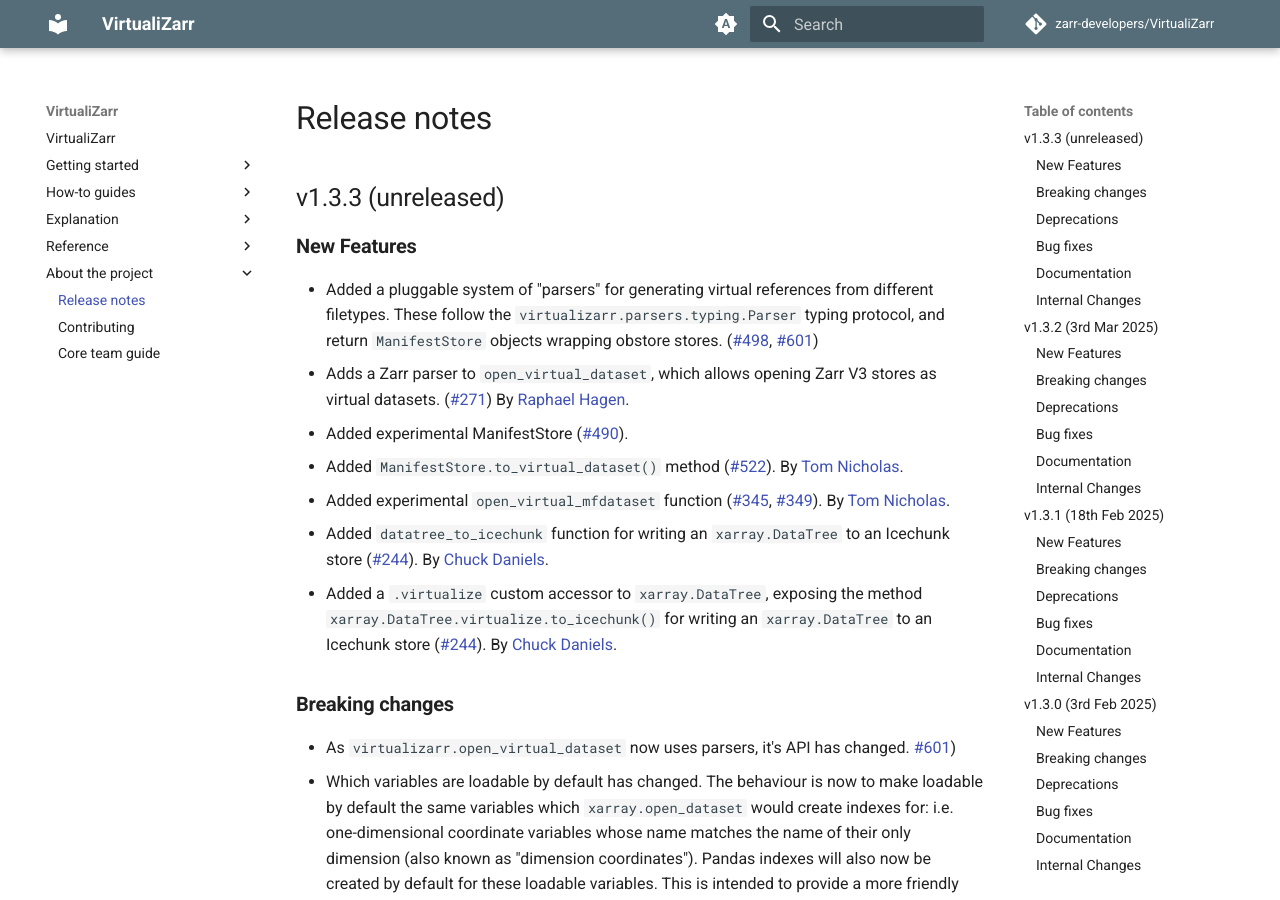
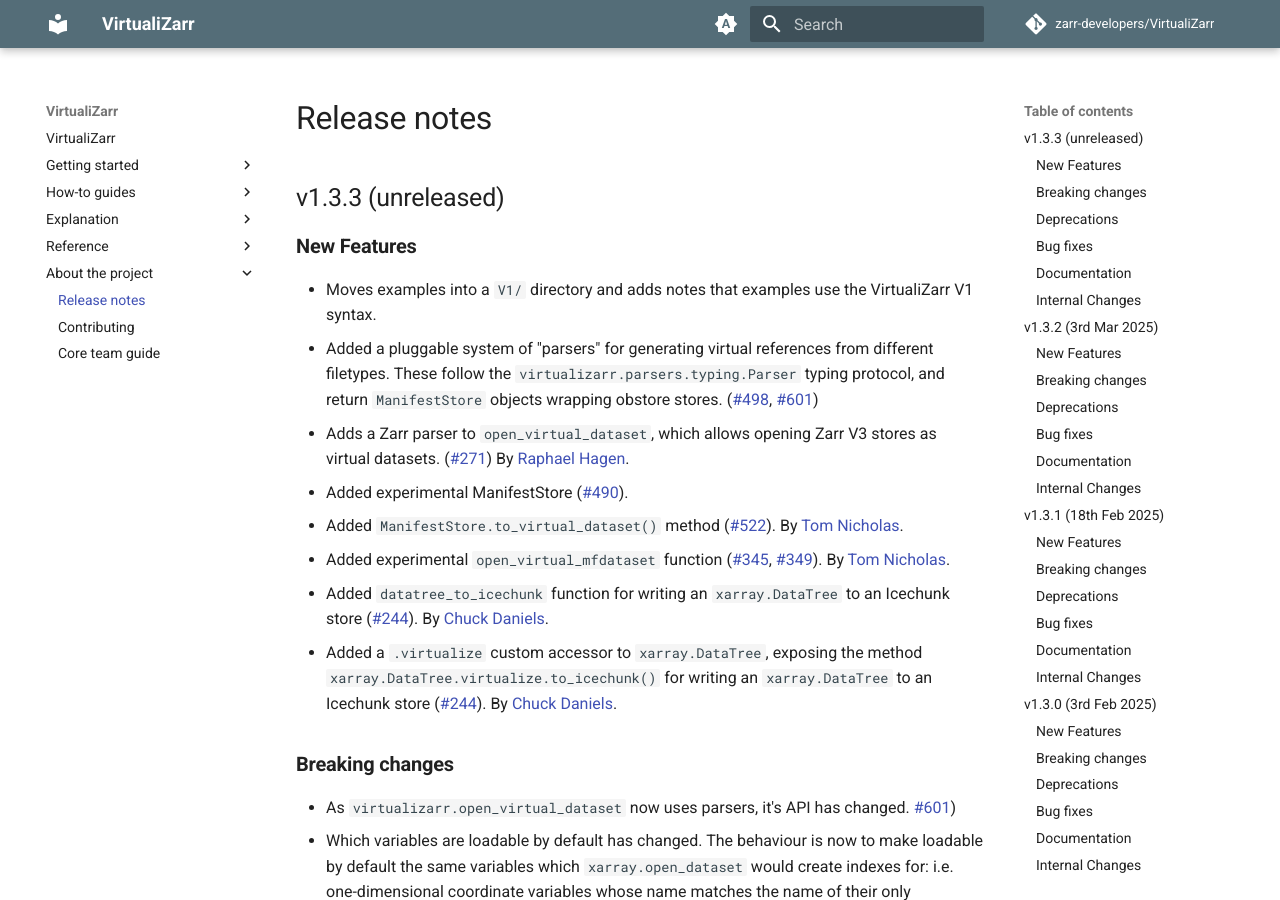
Before and after one commit to zarr-developers/VirtualiZarr, an MkDocs documentation site: the page built from docs/releases.md, in a window 1280 px wide and 900 px high. Built offline with MkDocs 1.6.1 and Material for MkDocs 9.7.7, drawn with Linux system fonts in a browser that asks for light colours; comment, search, counter and statistics services are not loaded; the version menu is left out.

Commit message:
adds to releases.md

```diff
--- a/docs/releases.md
+++ b/docs/releases.md
@@ -4,6 +4,7 @@
 
 ### New Features
 
+- Moves examples into a `V1/` directory and adds notes that examples use the VirtualiZarr V1 syntax.
 - Added a pluggable system of "parsers" for generating virtual references from different filetypes. These follow the `virtualizarr.parsers.typing.Parser` typing protocol, and return `ManifestStore` objects wrapping obstore stores.
   ([#498](https://github.com/zarr-developers/VirtualiZarr/issues/498), [#601](https://github.com/zarr-developers/VirtualiZarr/pull/601))
 - Adds a Zarr parser to `open_virtual_dataset`, which allows opening Zarr V3 stores as virtual datasets.
```
